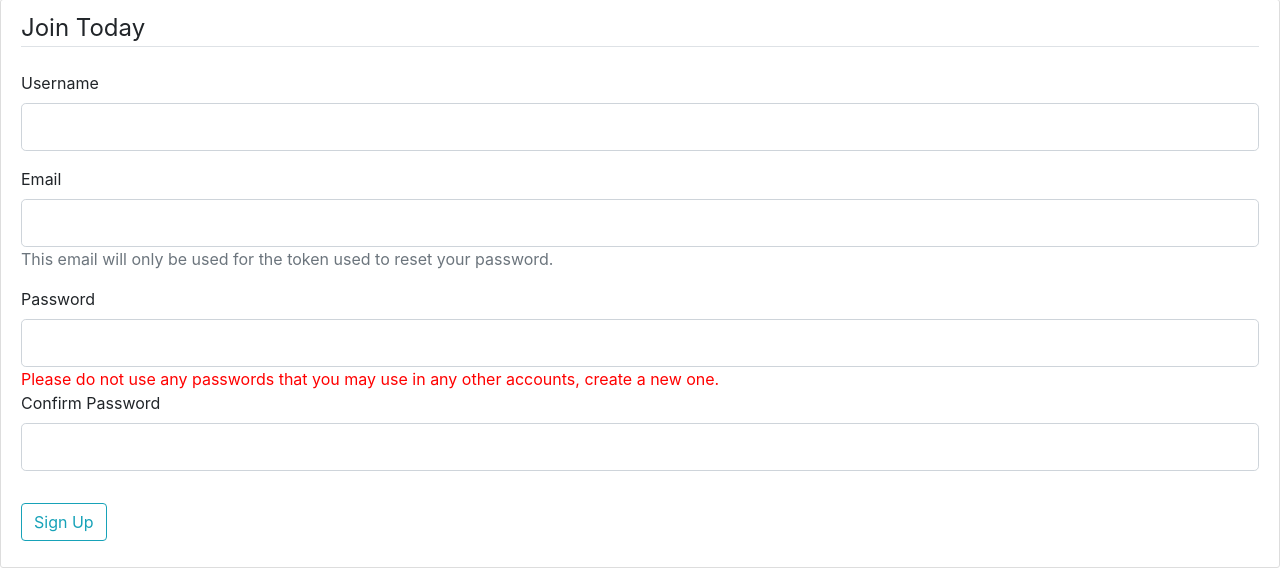
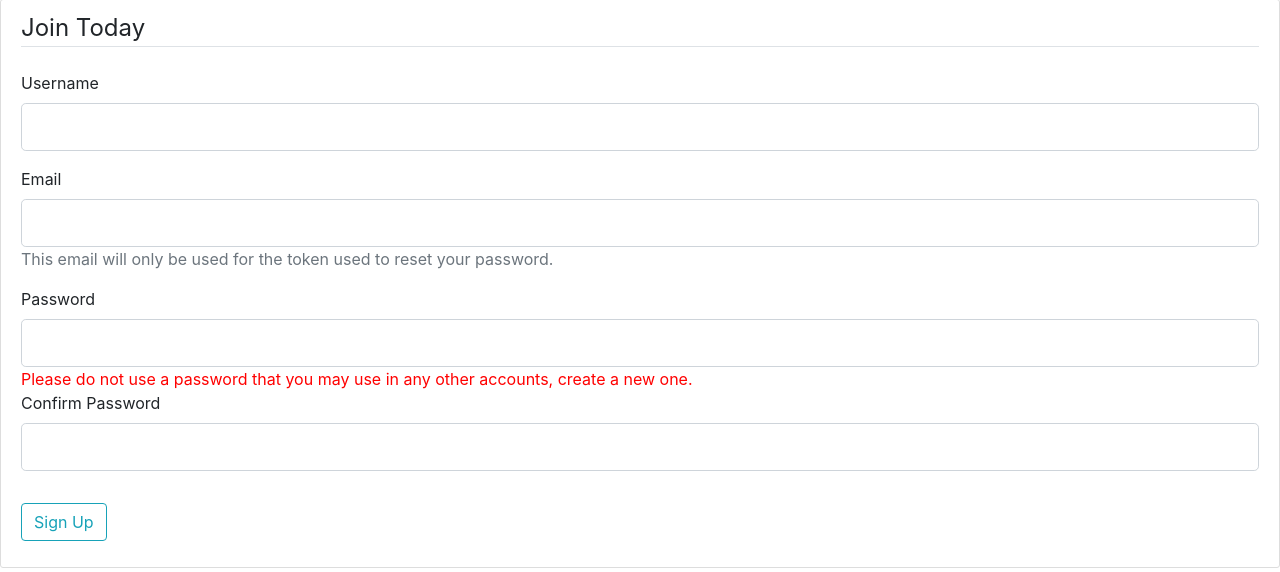
Before and after one commit to ryuparish/ProjectTakeoff, a Flask app: page /register in a window 1280 px wide. Shown: the part 99-671 px from the top of the page. Run offline with Flask 2, Linux system fonts and the light colour scheme; some libraries are stand-ins or nearby versions; some web fonts are replaced.

```diff
--- a/projecttakeoffapp/templates/register.html
+++ b/projecttakeoffapp/templates/register.html
@@ -51,7 +51,7 @@
                         {{ form.password(class="form-control form-control-lg") }}
                     {% endif %}
                     <div style="color: red">
-                        Please do not use any passwords that you may use in any other accounts, create a new one.
+                        Please do not use a password that you may use in any other accounts, create a new one.
                     </div
                 </div>
                 <div class="form-group">
```
